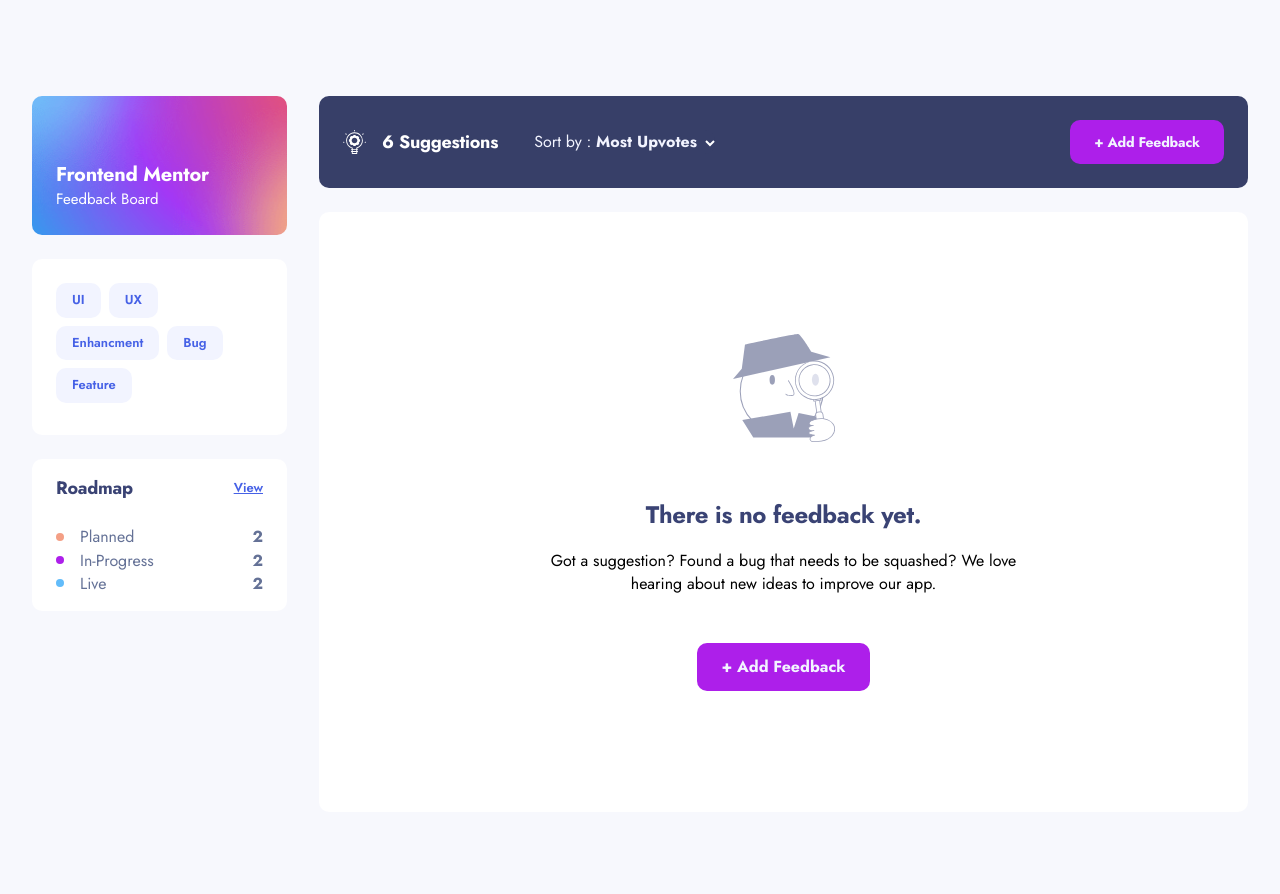
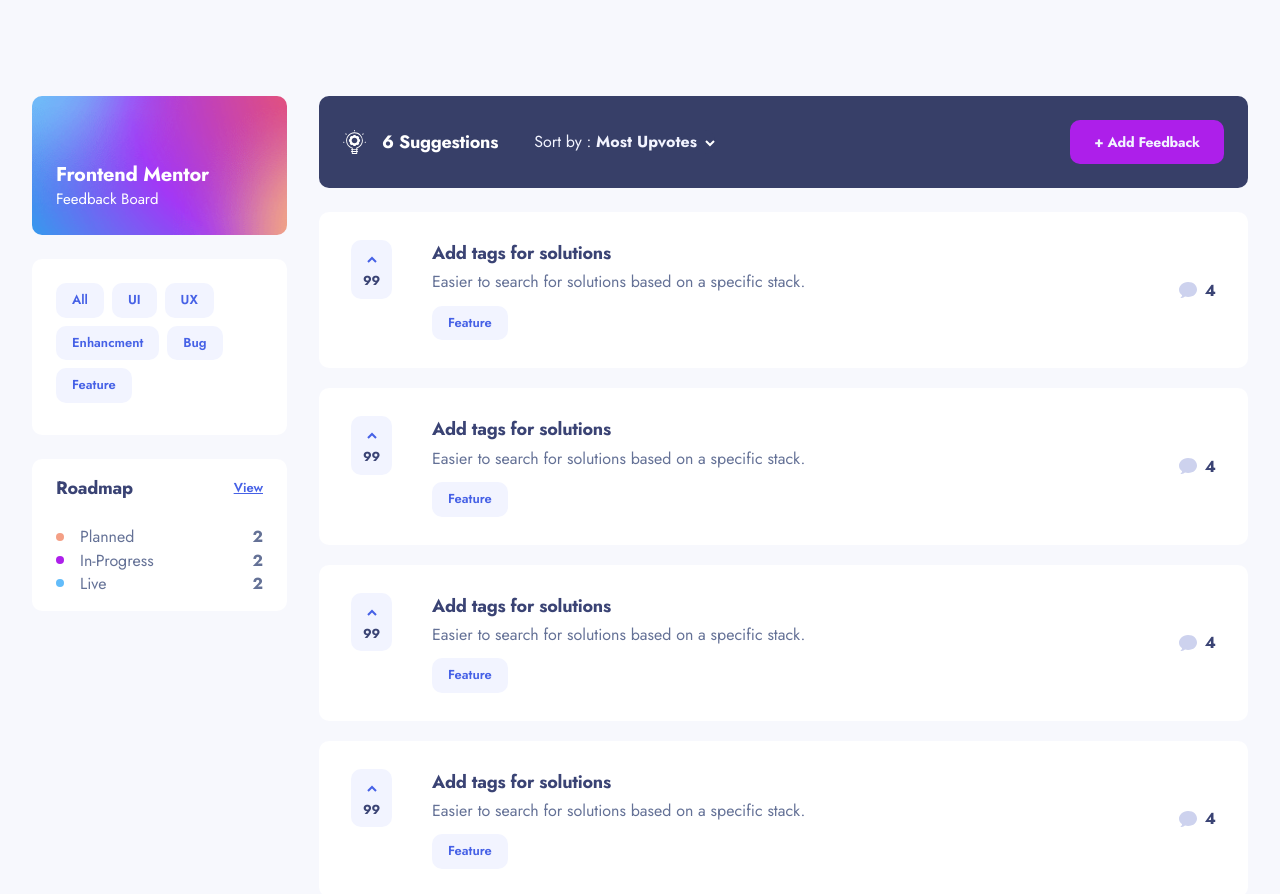
Before and after one commit to TofikE124/Product-Feedback-App, a Next.js app: page / in a window 1280 px wide. Shown: the top 894 px of the page. Built offline with nearby package versions, Linux system fonts and the light colour scheme.

Commit message:
Add suggestionSummary Component

```diff
--- a/app/SuggestionsHeader.tsx
+++ b/app/SuggestionsHeader.tsx
@@ -3,6 +3,7 @@
 import BlackOverlay from "./components/BlackOverlay";
 import Card from "./components/Card";
 import { useState } from "react";
+import { Category } from "./components/SuggestionsSummary";
 
 const SuggestionsHeader = () => {
   const [isMenuActive, setMenuActive] = useState(false);
@@ -29,11 +30,8 @@
         }`}
       >
         <div className="suggestions-page--header--category-list">
-          <Card>UI</Card>
-          <Card>UX</Card>
-          <Card>Enhancment</Card>
-          <Card>Bug</Card>
-          <Card>Feature</Card>
+          <Card>All</Card>
+          {Object.values(Category).map(category=><Card>{category}</Card>)}
         </div>
         <div className="suggestions-page--header--roadmap grid gap-6">
           <div className="flex justify-between items-center w-full">
--- /dev/null
+++ b/app/SuggestionsSummaryContainer.tsx
@@ -0,0 +1,54 @@
+import React from "react";
+import SuggestionsSummary, {
+  SuggestionSummary,
+  Category,
+} from "./components/SuggestionsSummary";
+import SuggestionsEmpty from "./SuggestionsEmpty";
+
+const SuggestionsSummaryContainer = () => {
+  const suggestions: SuggestionSummary[] = [
+    {
+      title: "Add tags for solutions",
+      description: "Easier to search for solutions based on a specific stack.",
+      upvotes: 99,
+      category: Category.FEATURE,
+      commentsNumber: 4,
+    },
+    {
+      title: "Add tags for solutions",
+      description: "Easier to search for solutions based on a specific stack.",
+      upvotes: 99,
+      category: Category.FEATURE,
+      commentsNumber: 4,
+    },
+    {
+      title: "Add tags for solutions",
+      description: "Easier to search for solutions based on a specific stack.",
+      upvotes: 99,
+      category: Category.FEATURE,
+      commentsNumber: 4,
+    },
+    {
+      title: "Add tags for solutions",
+      description: "Easier to search for solutions based on a specific stack.",
+      upvotes: 99,
+      category: Category.FEATURE,
+      commentsNumber: 4,
+    },
+  ];
+  return (
+    <>
+      {suggestions.length ? (
+        <div className="flex flex-col gap-5 mt-6">
+          {suggestions.map((suggestion, index) => (
+            <SuggestionsSummary key={index} suggestionSummary={suggestion} />
+          ))}
+        </div>
+      ) : (
+        <SuggestionsEmpty />
+      )}
+    </>
+  );
+};
+
+export default SuggestionsSummaryContainer;
--- /dev/null
+++ b/app/components/SuggestionsSummary.tsx
@@ -0,0 +1,47 @@
+import Image from "next/image";
+import Card from "./Card";
+import Vote from "./Vote";
+
+import CommnetIcon from "@/public/assets/shared/icon-comments.svg";
+
+export enum Category {
+  UI = "UI",
+  UX = "UX",
+  ENHANCMENT = "Enhancment",
+  BUG = "Bug",
+  FEATURE = "Feature",
+}
+export interface SuggestionSummary {
+  title: string;
+  description: string;
+  category: Category;
+  upvotes: number;
+  commentsNumber: number;
+}
+
+const SuggestionsSummary = ({
+  suggestionSummary,
+}: {
+  suggestionSummary: SuggestionSummary;
+}) => {
+  return (
+    <div className="suggestion-summary flex items-start ">
+      <Vote>{suggestionSummary.upvotes}</Vote>
+      <div className="flex flex-col items-start ml-10 mr-auto">
+        <h3 className="h3 txt-dark-indigo mb-1">{suggestionSummary.title}</h3>
+        <p className="b1 txt-light-slate-grey mb-3 ">
+          {suggestionSummary.description}
+        </p>
+        <Card>{suggestionSummary.category}</Card>
+      </div>
+      <div className="flex items-center self-center gap-2">
+        <Image src={CommnetIcon} alt="Comment Icon" />
+        <p className="b1 txt-dark-indigo fw-bold">
+          {suggestionSummary.commentsNumber}
+        </p>
+      </div>
+    </div>
+  );
+};
+
+export default SuggestionsSummary;
--- a/app/page.tsx
+++ b/app/page.tsx
@@ -1,7 +1,7 @@
 "use client";
-import SuggestionsEmpty from "./SuggestionsEmpty";
 import SuggestionsHeader from "./SuggestionsHeader";
 import SuggestionsMainHeader from "./SuggestionsMain'sHeader";
+import SuggestionsSummaryContainer from "./SuggestionsSummaryContainer";
 
 export default function SuggestionsPage() {
   return (
@@ -9,7 +9,7 @@
       <SuggestionsHeader />
       <main className="suggestions-page--main">
         <SuggestionsMainHeader />
-        <SuggestionsEmpty />
+        <SuggestionsSummaryContainer />
       </main>
     </div>
   );
--- a/app/scss/components/_index.scss
+++ b/app/scss/components/_index.scss
@@ -5,3 +5,4 @@
 @forward "./text-field";
 @forward "./container";
 @forward "./black-overlay";
+@forward "./suggestion-summary";
--- /dev/null
+++ b/app/scss/components/_suggestion-summary.scss
@@ -0,0 +1,7 @@
+@use "../abstracts" as *;
+.suggestion-summary {
+  display: flex;
+  padding: 1.75rem 2rem;
+  background: $WHITE;
+  @include border-radius(10px);
+}
```
